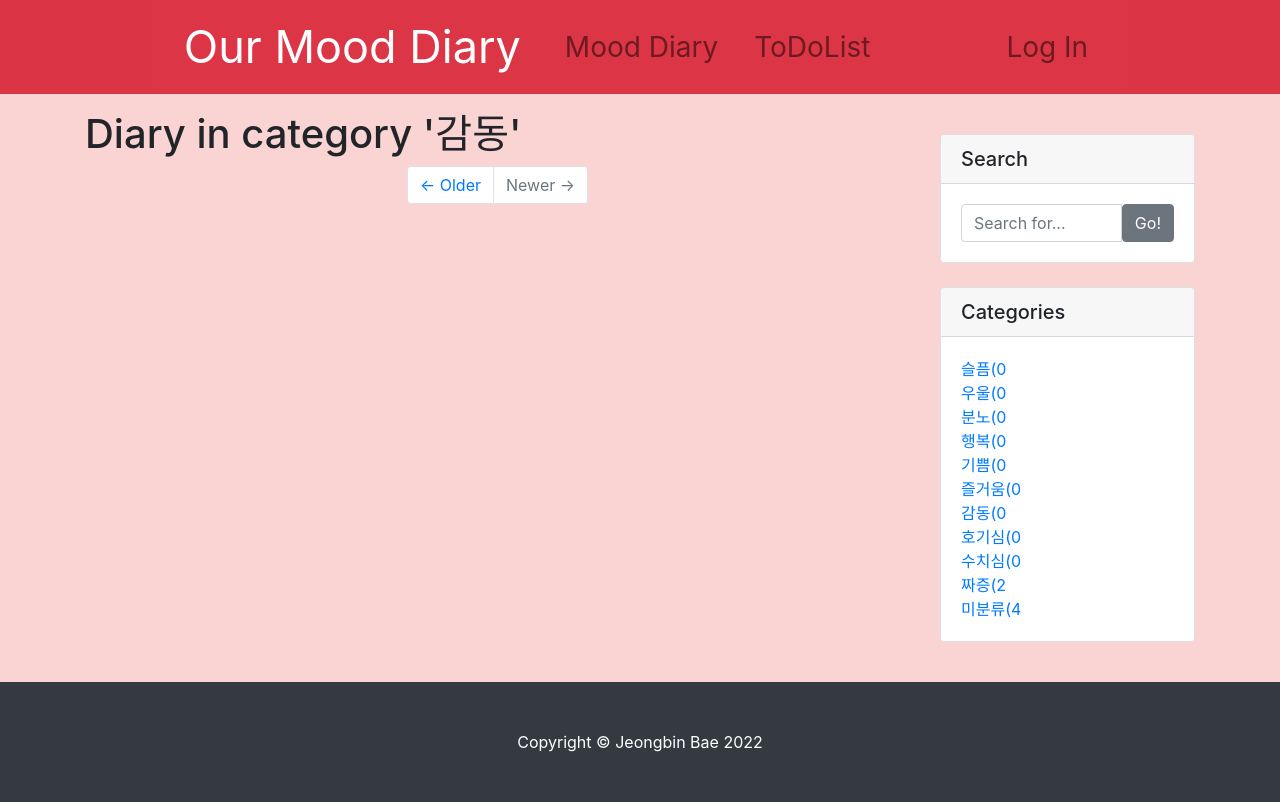
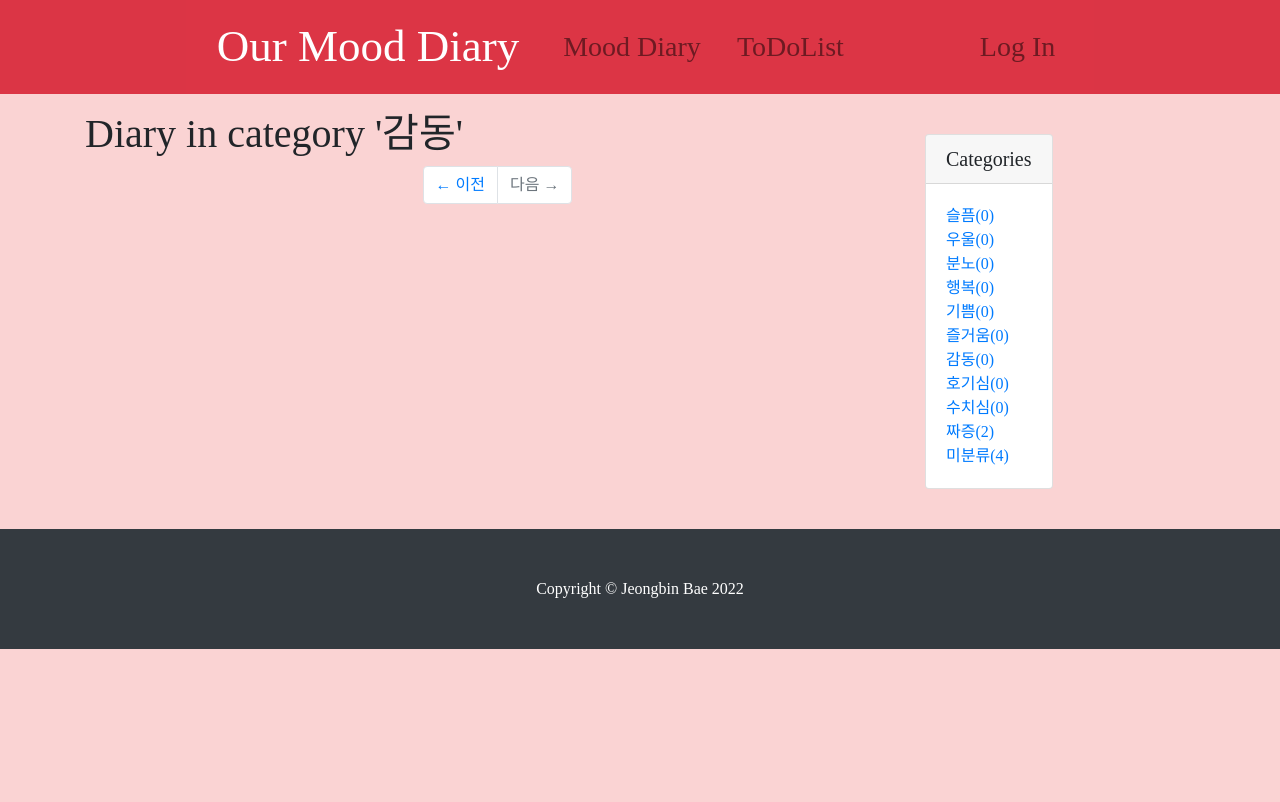
Before and after one commit to baejb/Cloudprogramming_project, a Django app: a page that uses diary/templates/diary/base.html in a window 1280 px wide. After the commit the page ends 649 px from the top, so only its background shows below. Run offline with Django 3.2, Linux system fonts and the light colour scheme; data comes from the database, SQL or seed files in the repository; both versions use the stored data as it was after the commit; some libraries are stand-ins or nearby versions; some web fonts are replaced.

Commit message:
기초 틀 수정

```diff
--- a/diary/static/diary/css/diary-post.css
+++ b/diary/static/diary/css/diary-post.css
@@ -3,8 +3,19 @@
  * Copyright 2013-2019 Start Bootstrap
  * Licensed under MIT (https://github.com/StartBootstrap/startbootstrap-blog-post/blob/master/LICENSE)
  */
+@font-face {
+    font-family: 'EarlyFontDiary';
+    src: url('https://cdn.jsdelivr.net/gh/projectnoonnu/noonfonts_220508@1.0/EarlyFontDiary.woff2') format('woff2');
+    font-weight: normal;
+    font-style: normal;
+}
+*{
+  font-family: 'EarlyFontDiary';
+}
 body {
-  background-color: #FAD3D3FF;
+    background-color: #FAD3D3FF;
+    font-family: 'EarlyFontDiary';
+
 }
 .top_navbar{
   display: flex;
@@ -23,3 +34,7 @@ body {
   font-size: 28px;
   margin-left: 20px;
 }
+
+.markdownx .markdownx-preview{
+  display: none;
+}
--- a/diary/templates/diary/base.html
+++ b/diary/templates/diary/base.html
@@ -51,19 +51,19 @@
 
             </div>
 
-            <div class="col-md-4 col-lg-3">
-                <!-- Search Widget -->
-                <div class="card my-4">
-                    <h5 class="card-header">Search</h5>
-                    <div class="card-body">
-                        <div class="input-group">
-                            <input type="text" class="form-control" placeholder="Search for...">
-                            <span class="input-group-btn">
-                                <button class="btn btn-secondary" type="button">Go!</button>
-                            </span>
-                        </div>
-                    </div>
-                </div>
+<!--            <div class="col-md-4 col-lg-3">-->
+<!--                &lt;!&ndash; Search Widget &ndash;&gt;-->
+<!--                <div class="card my-4">-->
+<!--                    <h5 class="card-header">Search</h5>-->
+<!--                    <div class="card-body">-->
+<!--                        <div class="input-group">-->
+<!--                            <input type="text" class="form-control" placeholder="Search for...">-->
+<!--                            <span class="input-group-btn">-->
+<!--                                <button class="btn btn-secondary" type="button">Go!</button>-->
+<!--                            </span>-->
+<!--                        </div>-->
+<!--                    </div>-->
+<!--                </div>-->
 
                 <!-- Categories Widget -->
                 <div class="card my-4">
@@ -74,11 +74,11 @@
                                 <ul class="list-unstyled mb-0">
                                     {% for c in categories %}
                                         <li>
-                                            <a href="{{ c.get_absolute_url }}">{{ c.name }}({{ c.post_set.count }}</a>
+                                            <a href="{{ c.get_absolute_url }}">{{ c.name }}({{ c.post_set.count }})</a>
                                         </li>
                                     {% endfor %}
                                     <li>
-                                        <a href="/diary/category/no-category">미분류({{ no_category_post_count }}</a>
+                                        <a href="/diary/category/no-category">미분류({{ no_category_post_count }})</a>
                                     </li>
                                 </ul>
                             </div>
--- a/diary/templates/diary/post_detail.html
+++ b/diary/templates/diary/post_detail.html
@@ -19,7 +19,7 @@
         <p>Posted on {{ post.created_at }}
         {% if user.is_authenticated %}
             {% if user.is_superuser or user.is_staff %}
-                <a class="btn btn-info btn-sm float-right" href="/blog/update_post/{{ post.pk }}"
+                <a class="btn btn-info btn-sm float-right" href="/diary/update_post/{{ post.pk }}"
                    role="button"><i class="fas fa-pen"></i>&nbsp;&nbsp;Edit Post</a>
             {% endif %}
         {% endif %}
--- a/diary/templates/diary/post_form_update.html
+++ b/diary/templates/diary/post_form_update.html
@@ -5,13 +5,14 @@
 {% endblock %}
 
 {% block main_area %}
-    <h1>Update New Post</h1>
+<!--    <h1>Update New Post</h1>-->
     </hr>
 
     <form method="post" enctype="multipart/form-data">{% csrf_token %}
         <table>
             {{ form | crispy }}
         </table>
-        <button type = "submit" class = "btn btn-primary float-right">Submit</button>
+        <button type = "submit" class = "btn btn-primary float-right">수정하기!</button>
     </form>
+{{ form.media }}
 {% endblock %}
--- a/diary/templates/diary/post_list.html
+++ b/diary/templates/diary/post_list.html
@@ -6,7 +6,7 @@
         {% if user.is_authenticated %}
             {% if user.is_superuser or user.is_staff %}
                 <a class="btn btn-info btn-sm float-right" href="/diary/create_post/"
-                   role="button"><i class="fas fa-pen"></i>&nbsp;&nbsp;New Post</a>
+                   role="button"><i class="fas fa-pen"></i>&nbsp;&nbsp;일기 쓰기</a>
             {% endif %}
         {% endif %}
                 <h1>Diary
@@ -14,7 +14,7 @@
                     {% if tag %} with tag '{{ tag }}' {% endif %}
                 </h1>
                 {% for p in post_list %}
-                <!-- Blog Post -->
+                <!-- diary Post -->
                 <div class="card mb-4">
                     {% if p.head_image %}
                         <img class="card-img-top" src="{{ p.head_image.url }}" alt="Card image cap">
@@ -51,10 +51,10 @@
                 <!-- Pagination -->
                 <ul class="pagination justify-content-center mb-4">
                     <li class="page-item">
-                        <a class="page-link" href="#">&larr; Older</a>
+                        <a class="page-link" href="#">&larr; 이전</a>
                     </li>
                     <li class="page-item disabled">
-                        <a class="page-link" href="#">Newer &rarr;</a>
+                        <a class="page-link" href="#">다음 &rarr;</a>
                     </li>
                 </ul>
 {% endblock %}
--- a/diary/urls.py
+++ b/diary/urls.py
@@ -2,7 +2,8 @@ from django.urls import path
 from . import views
 # detailView는 모델명_detail.html 을 템플릿으로 인지
 urlpatterns = [
-    path('', views.PostList.as_view()),
+    path('', views.main_pages),
+    #path('', views.PostList.as_view()),
     path('<int:pk>/', views.PostDetail.as_view()),
     path('category/<str:slug>/' ,views.categories_page),
     path('tag/<str:slug>/', views.show_tag_posts),
--- a/diary/views.py
+++ b/diary/views.py
@@ -56,23 +56,15 @@ class PostDetail(DetailView):
         return context
 
 
-def single_post_pages(request, pk):
-    post = Post.objects.get(pk='pk')
+def main_pages(request):
+    #post = Post.objects.get(pk='pk')
 
-
-
-    return render(
-        request,
-        'diary/post_detail.html',
-        {
-            'post': post,
-        }
-    )
+    return render(request, 'diary/index.html')
 
 
 def categories_page(request, slug):
     if slug == 'no-category':
-        category = '감정X'
+        category = '미분류'
         post_list = Post.objects.filter(category=None)
     else:
         category = Category.objects.get(slug=slug)
@@ -85,6 +77,7 @@ def categories_page(request, slug):
         'post_list': post_list
     }
     return render(request, 'diary/post_list.html', context)
+
 
 def show_tag_posts(request, slug):
     tag = Tag.objects.get(slug = slug)
@@ -110,6 +103,8 @@ class PostUpdate(LoginRequiredMixin, UpdateView):
             return super(PostUpdate, self).dispatch(request,*args,**kwargs)
         else:
             raise PermissionDenied
+
+
 def add_comment(request, pk):
     if request.user.is_authenticated:
         post = get_object_or_404(Post, pk=pk)
```
Also changed, not shown: diary/templates/diary/index.html (added, +7 -0 lines), diary/templates/diary/post_form.html (+4 -4 lines), db.sqlite3.
